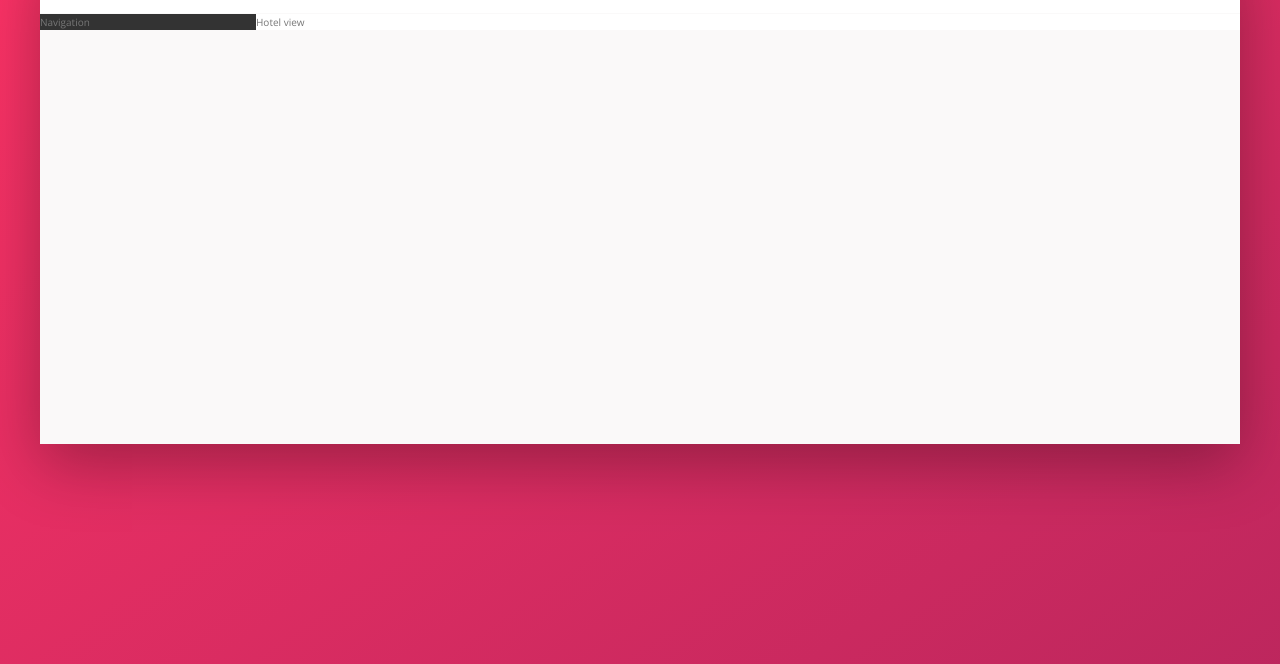
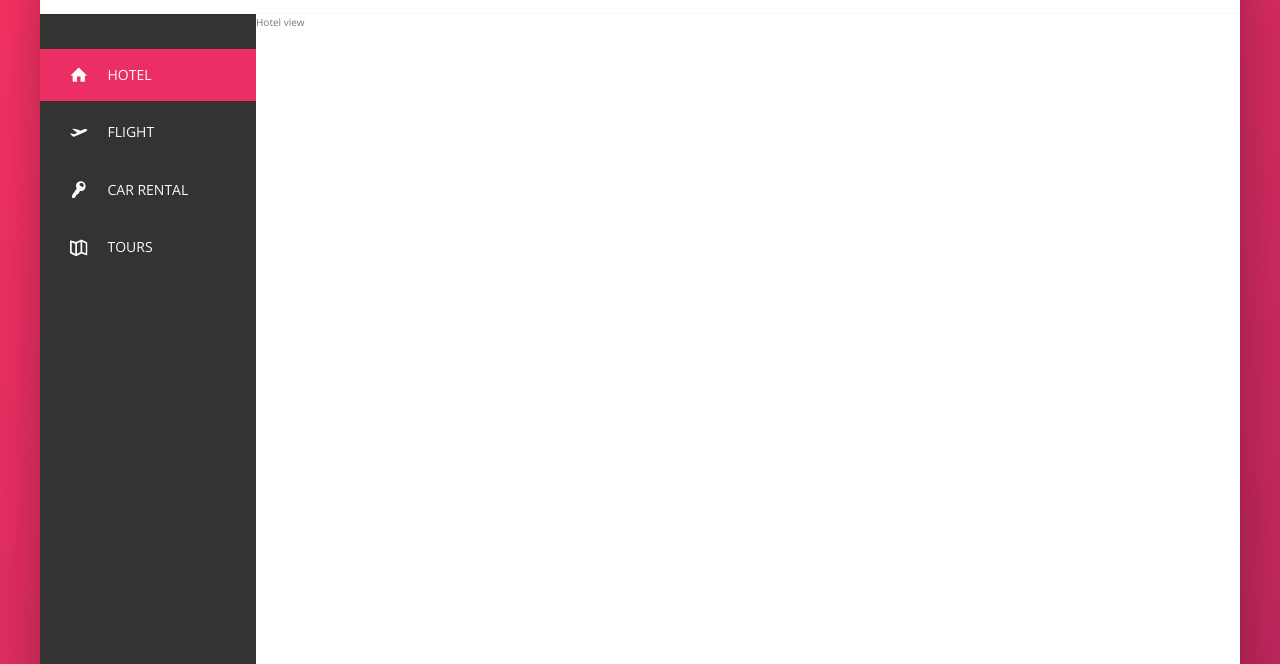
Before and after one commit to JayKamana/Trillo, a website: page index.html in a window 1280 px wide. Shown: the part 136-800 px from the top of the page. Drawn offline with nearby package versions, Linux system fonts and the light colour scheme; files that its build step writes are made by us from their sources.

Commit message:
add side-nav

```diff
--- a/index.html
+++ b/index.html
@@ -50,7 +50,41 @@
 
     <div class="content">
       <nav class="sidebar">
-        Navigation
+        <ul class="side-nav">
+          <li class="side-nav__item side-nav__item--active">
+            <a href="#" class="side-nav__link">
+              <svg class="side-nav__icon">
+                <use xlink:href="img/sprite.svg#icon-home"></use>
+              </svg>
+              <span>Hotel</span>
+            </a>
+          </li>
+          <li class="side-nav__item">
+            <a href="#" class="side-nav__link">
+              <svg class="side-nav__icon">
+                <use xlink:href="img/sprite.svg#icon-aircraft-take-off"></use>
+              </svg>
+              <span>Flight</span>
+            </a>
+          </li>
+          <li class="side-nav__item">
+            <a href="#" class="side-nav__link">
+              <svg class="side-nav__icon">
+                <use xlink:href="img/sprite.svg#icon-key"></use>
+              </svg>
+              <span>Car rental</span>
+            </a>
+          </li>
+          <li class="side-nav__item">
+            <a href="#" class="side-nav__link">
+              <svg class="side-nav__icon">
+                <use xlink:href="img/sprite.svg#icon-map"></use>
+              </svg>
+              <span>Tours</span>
+            </a>
+          </li>
+        </ul>
+        <div class="legal">&copy; 2018 by Trillo. All rights reserved.</div>
       </nav>
       <main class="hotel-view">
         Hotel view
--- /dev/null
+++ b/scss/components/_navigation.scss
@@ -0,0 +1,65 @@
+.side-nav {
+  font-size: 1.4rem;
+  list-style: none;
+  margin-top: 3.5rem;
+
+  &__item {
+    position: relative;
+
+    &:not(:last-child) {
+      margin-bottom: .5rem;
+    }
+  }
+
+  &__item::before {
+    content: "";
+    position: absolute;
+    top: 0;
+    left: 0;
+    height: 100%;
+    width: .3rem;
+    background-color: var(--color-primary);
+    transform: scaleY(0);
+    transition: transform .2s,
+                width .4s cubic-bezier(1,0,0,1) .2s,
+                background-color .1s;
+  }
+
+  &__item:hover::before,
+  &__item--active:before {
+    transform: scaleY(1);
+    width: 100%;
+  }
+
+  &__item:active::before {
+    background-color: var(--color-primary-light);
+  }
+
+  &__link:link,
+  &__link:visited{
+    color: var(--color-grey-light-1);
+    text-decoration: none;
+    text-transform: uppercase;
+    display: inline-block;
+    padding: 1.5rem 3rem;
+    display: flex;
+    align-items: center;
+    position: relative;
+    z-index: 10;
+  }
+
+  &__icon {
+    width: 1.75rem;
+    height: 1.75rem;
+    margin-right: 2rem;
+    fill: currentColor;
+  }
+
+}
+
+.legal {
+  font-size: 1.2rem;
+  text-align: center;
+  padding: 2.5rem;
+  color: var(--color-grey-light-4);
+}
--- a/scss/main.scss
+++ b/scss/main.scss
@@ -7,6 +7,8 @@
 @import "base/typography";
 @import "base/utilities";
 
+@import "components/navigation";
+
 @import "layout/header";
 
 @import "pages/home";
--- a/scss/pages/_home.scss
+++ b/scss/pages/_home.scss
@@ -23,10 +23,13 @@
 .sidebar {
   background-color: var(--color-grey-dark-1);
   flex: 0 0 18%;
+  display: flex;
+  flex-direction: column;
+  justify-content: space-between;
 }
 
 .hotel-view {
   background-color: #fff;
-
+  height: 80rem;
   flex: 1;
 }
```
